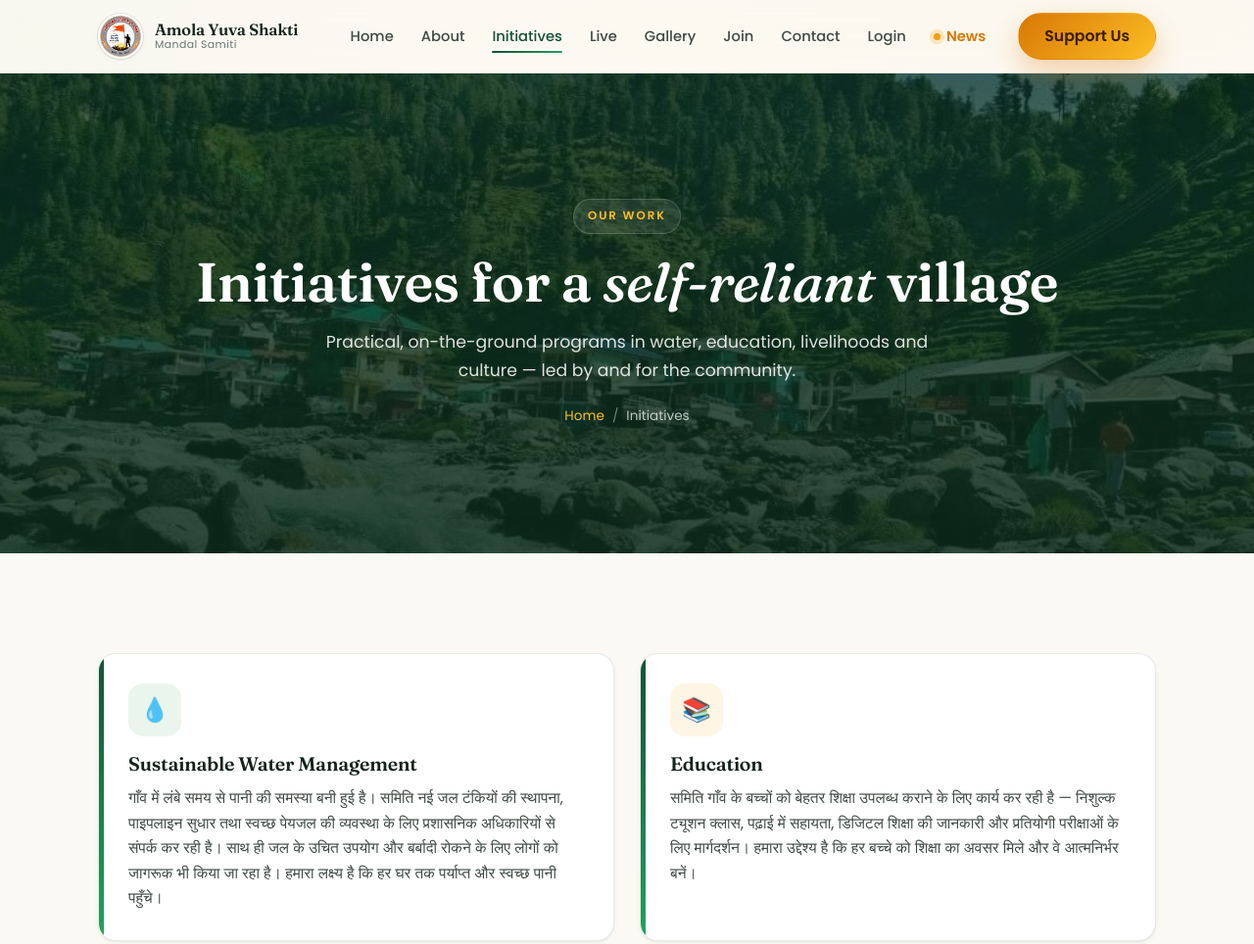
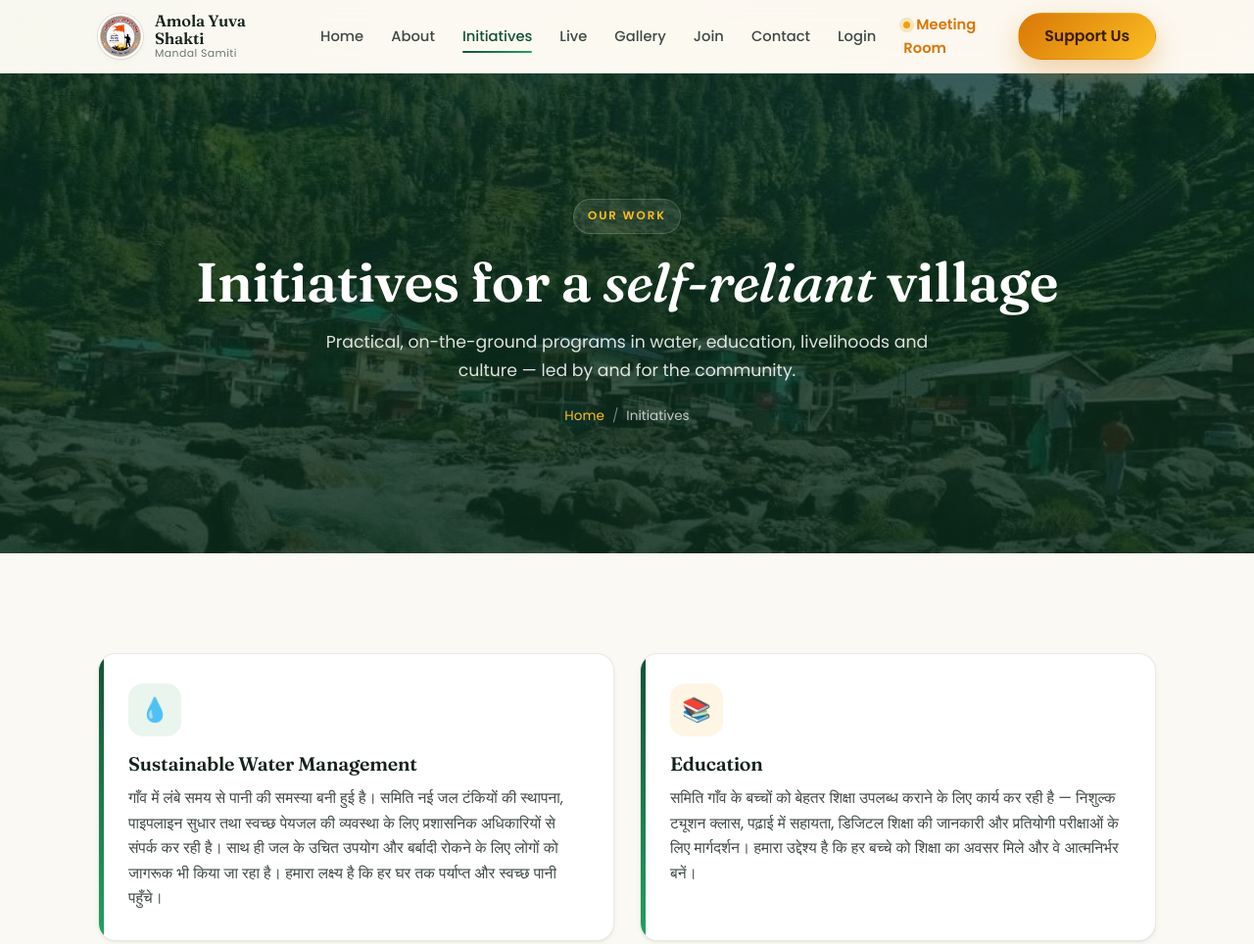
Before and after one commit to RohitAmoli/yssamola, a website: page activities.html in a window 1280 px wide. Shown: the top 964 px of the page at 98% size. Drawn offline with Linux system fonts and the light colour scheme.

Commit message:
Update activities.html

```diff
--- a/activities.html
+++ b/activities.html
@@ -29,7 +29,7 @@
         <a href="join.html">Join</a>
         <a href="contact.html">Contact</a>
         <a href="member.html">Login</a>
-        <a href="news.html" class="news-link">News</a>
+        <a href="news.html" class="news-link">Meeting Room</a>
         <a href="donate.html" class="btn btn-accent drawer-only">Support Us</a>
       </div>
       <div class="nav-actions">
```
